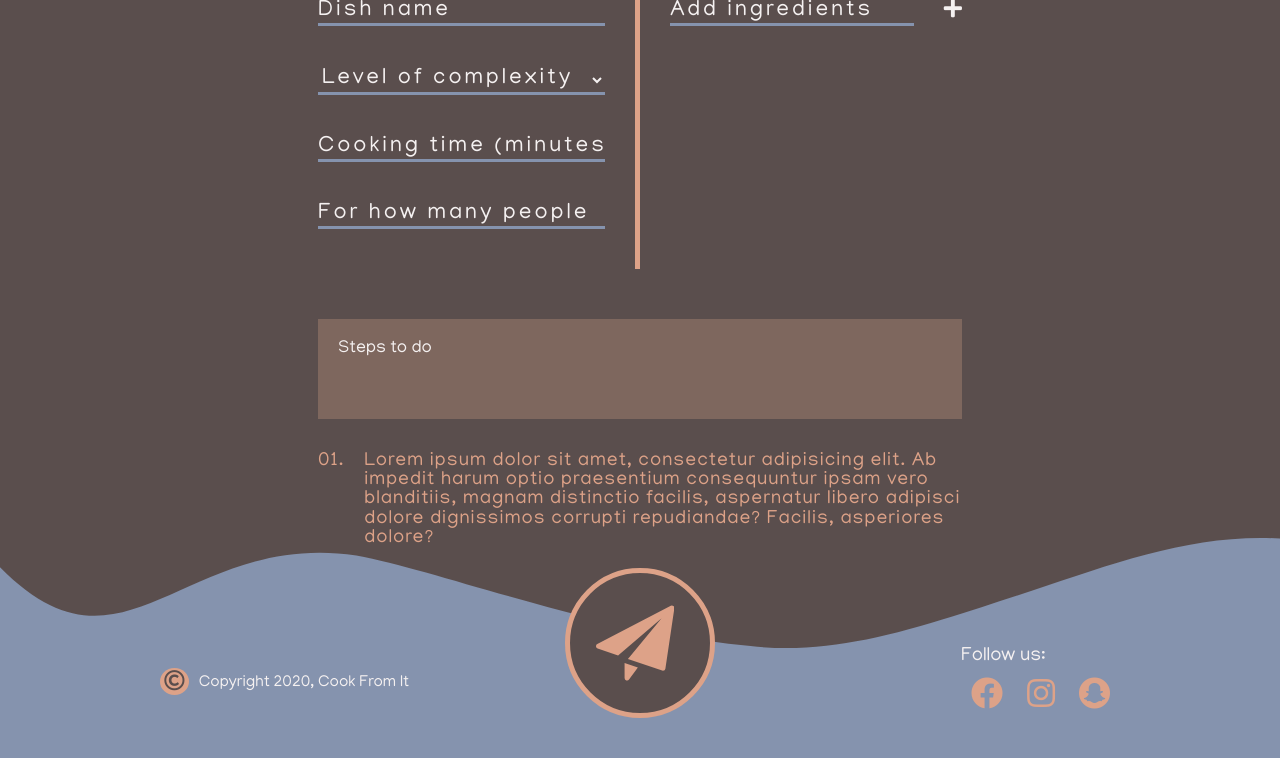
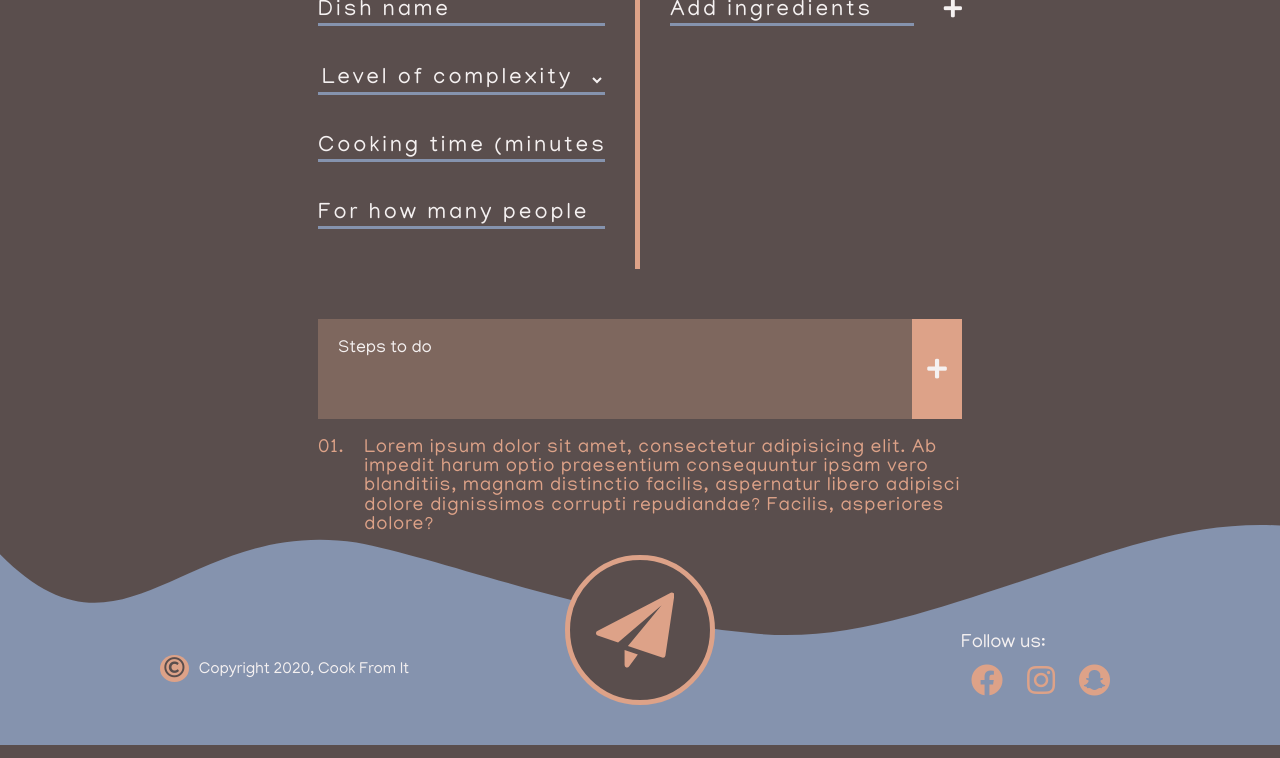
Before and after one commit to explodgf/cookfromit, a PHP site: page /send_recipe.php in a window 1280 px wide. Shown: the part 400-1158 px from the top of the page. Run offline with PHP 8.4, Linux system fonts and the light colour scheme; data comes from the database, SQL or seed files in the repository; some libraries are stand-ins or nearby versions.

Commit message:
Crate step add, fix step add section

```diff
--- a/css/sass/pages/_sendrecipe.scss
+++ b/css/sass/pages/_sendrecipe.scss
@@ -181,8 +181,30 @@
                     max-height: auto;
                     width: 100%;
                     padding: 0px 30px;
+                    .step-add {
+                        width: 100%;
+                        height: 100px;
+                        background: #000;
+                        position: relative;
+                        .button-add {
+                            cursor: pointer;
+                            display: flex;
+                            justify-content: center;
+                            align-items: center;
+                            position: absolute;
+                            background: #DDA288;
+                            color: #F5F1F1;
+                            font-size: 1.4em;
+                            width: 50px;
+                            height: 100%;
+                            top: 0;
+                            right: 0;
+                            z-index: 2;
+                            &:hover {
+                                transform: scale(1.05);
+                            }
+                        }
                         .add-steps {
-                        margin-bottom: 10px;
                             resize: none;
                             width: 100%;
                             height: 100px;
@@ -190,6 +212,7 @@
                             border: none;
                             outline: none;
                             padding: 20px;
+                            padding-right: 70px;
                             font-family: 'Manjari', sans-serif;
                             font-size: 1.1em;
                             color: #F5F1F1;
@@ -200,6 +223,7 @@
                             }
                             &::placeholder {
                                 color: #F5F1F1;
+                            }
                         }
                     }
                     .step-box {
--- a/css/styles.css
+++ b/css/styles.css
@@ -2591,8 +2591,31 @@ li {
   width: 100%;
   padding: 0px 30px;
 }
-.send-recipe-container .send-recipe .center-box form .form-box-bottom .add-steps {
-  margin-bottom: 10px;
+.send-recipe-container .send-recipe .center-box form .form-box-bottom .step-add {
+  width: 100%;
+  height: 100px;
+  background: #000;
+  position: relative;
+}
+.send-recipe-container .send-recipe .center-box form .form-box-bottom .step-add .button-add {
+  cursor: pointer;
+  display: flex;
+  justify-content: center;
+  align-items: center;
+  position: absolute;
+  background: #DDA288;
+  color: #F5F1F1;
+  font-size: 1.4em;
+  width: 50px;
+  height: 100%;
+  top: 0;
+  right: 0;
+  z-index: 2;
+}
+.send-recipe-container .send-recipe .center-box form .form-box-bottom .step-add .button-add:hover {
+  transform: scale(1.05);
+}
+.send-recipe-container .send-recipe .center-box form .form-box-bottom .step-add .add-steps {
   resize: none;
   width: 100%;
   height: 100px;
@@ -2600,15 +2623,16 @@ li {
   border: none;
   outline: none;
   padding: 20px;
+  padding-right: 70px;
   font-family: "Manjari", sans-serif;
   font-size: 1.1em;
   color: #F5F1F1;
   position: relative;
 }
-.send-recipe-container .send-recipe .center-box form .form-box-bottom .add-steps::-webkit-input-placeholder, .send-recipe-container .send-recipe .center-box form .form-box-bottom .add-steps:-moz-placeholder, .send-recipe-container .send-recipe .center-box form .form-box-bottom .add-steps:-moz-placeholder, .send-recipe-container .send-recipe .center-box form .form-box-bottom .add-steps:-ms-input-placeholder, .send-recipe-container .send-recipe .center-box form .form-box-bottom .add-steps::placeholder {
-  color: #F5F1F1;
-}
-.send-recipe-container .send-recipe .center-box form .form-box-bottom .add-steps::placeholder {
+.send-recipe-container .send-recipe .center-box form .form-box-bottom .step-add .add-steps::-webkit-input-placeholder, .send-recipe-container .send-recipe .center-box form .form-box-bottom .step-add .add-steps:-moz-placeholder, .send-recipe-container .send-recipe .center-box form .form-box-bottom .step-add .add-steps:-moz-placeholder, .send-recipe-container .send-recipe .center-box form .form-box-bottom .step-add .add-steps:-ms-input-placeholder, .send-recipe-container .send-recipe .center-box form .form-box-bottom .step-add .add-steps::placeholder {
+  color: #F5F1F1;
+}
+.send-recipe-container .send-recipe .center-box form .form-box-bottom .step-add .add-steps::placeholder {
   color: #F5F1F1;
 }
 .send-recipe-container .send-recipe .center-box form .form-box-bottom .step-box {
--- a/templates/inc/header.php
+++ b/templates/inc/header.php
@@ -5,7 +5,8 @@
     <meta name="viewport" content="width=device-width, initial-scale=1.0">
     <title>CookFromIt</title>
     <link rel="stylesheet" href="css/styles.css">
-    <link href="https://cdnjs.cloudflare.com/ajax/libs/font-awesome/5.11.2/css/all.css"  rel="stylesheet">
+    <link href="https://use.fontawesome.com/releases/v5.13.0/css/all.css"  rel="stylesheet">
+    <link href="https://maxcdn.bootstrapcdn.com/font-awesome/4.7.0/css/font-awesome.min.css" rel="stylesheet" integrity="sha384-wvfXpqpZZVQGK6TAh5PVlGOfQNHSoD2xbE+QkPxCAFlNEevoEH3Sl0sibVcOQVnN" crossorigin="anonymous">
     <script src="https://ajax.googleapis.com/ajax/libs/jquery/3.4.1/jquery.min.js"></script>
 </head>
     <body>
--- a/templates/sendrecipe.php
+++ b/templates/sendrecipe.php
@@ -39,7 +39,10 @@
                         </div>
                     </div>
                     <div class="form-box-bottom">
-                        <textarea placeholder="Steps to do" class="add-steps" required></textarea>
+                        <div class="step-add">
+                            <textarea placeholder="Steps to do" class="add-steps" required></textarea>
+                            <div class="button-add" id="stepAdd"><i class="fas fa-plus"></i></div>
+                        </div>
                         <div class="step-box">
                             <span>01.</span>
                             <p>Lorem ipsum dolor sit amet, consectetur adipisicing elit. Ab impedit harum optio praesentium consequuntur ipsam vero blanditiis, magnam distinctio facilis, aspernatur libero adipisci dolore dignissimos corrupti repudiandae? Facilis, asperiores dolore?</p>
@@ -104,3 +107,19 @@ $('.ing-box').on('click','#remove', function () {
     $(this).parent('#ig').remove();
 });
 </script>
+<script>
+$(document).ready(function(){
+    var stepNum = 1;
+    $(document).on("click", "#stepAdd", function(){
+        var step = $('.add-steps').val();
+        if(stepNum <= 9){stepNum = '0'+stepNum}else{stepNum};
+        if(step != '') {
+            $(".form-box-bottom").append('<div class="step-box">&nbsp;<span>'+ stepNum +'.</span><p>' + step + '</p></div>');
+            $('.add-steps').val('');
+            stepNum++;
+        } else {
+            $('.add-steps').val('');
+        }
+    });
+});
+</script>
```
Also changed, not shown: 1 other file. Lines whose indentation alone changed are shown as unchanged.
